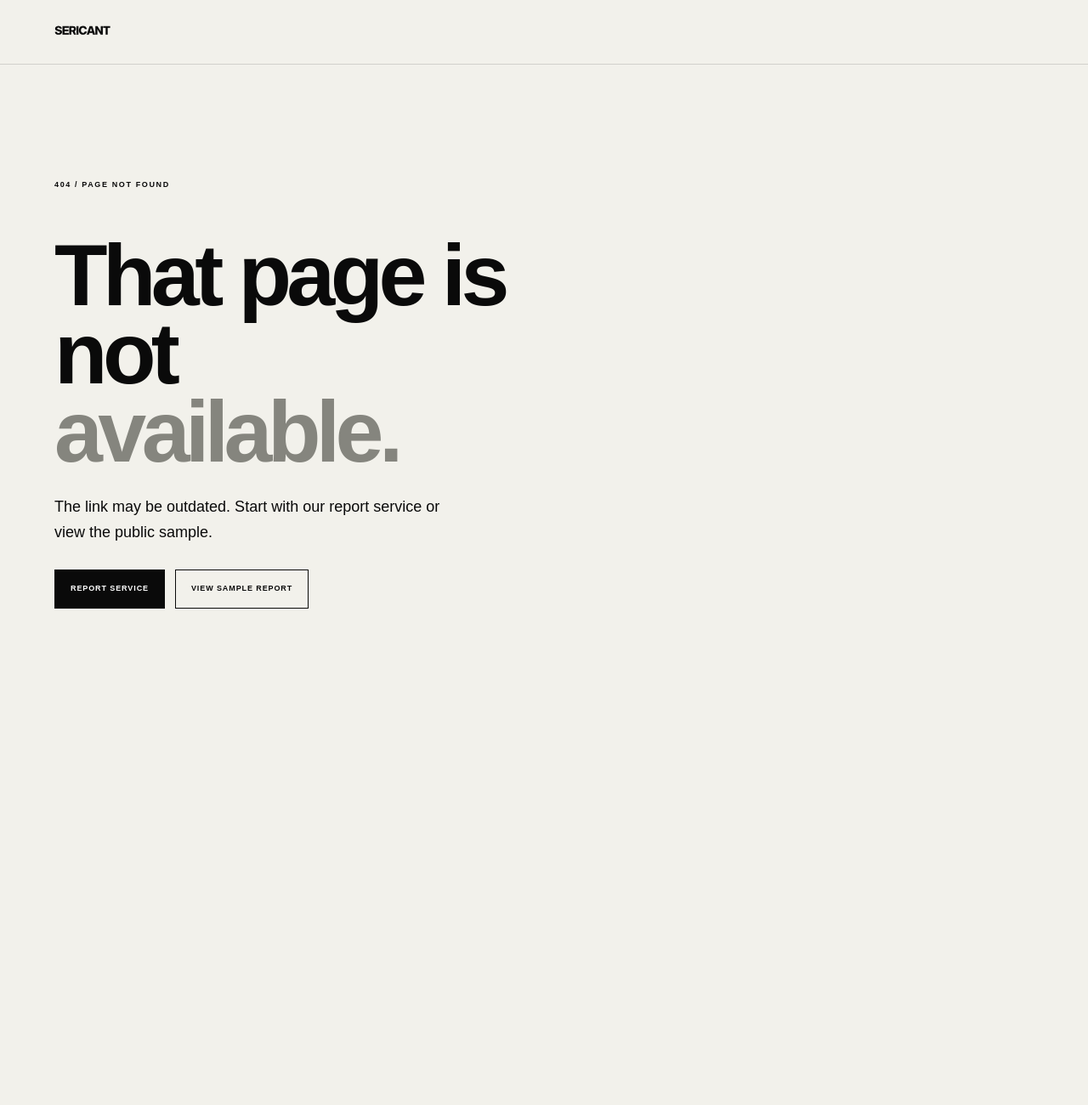
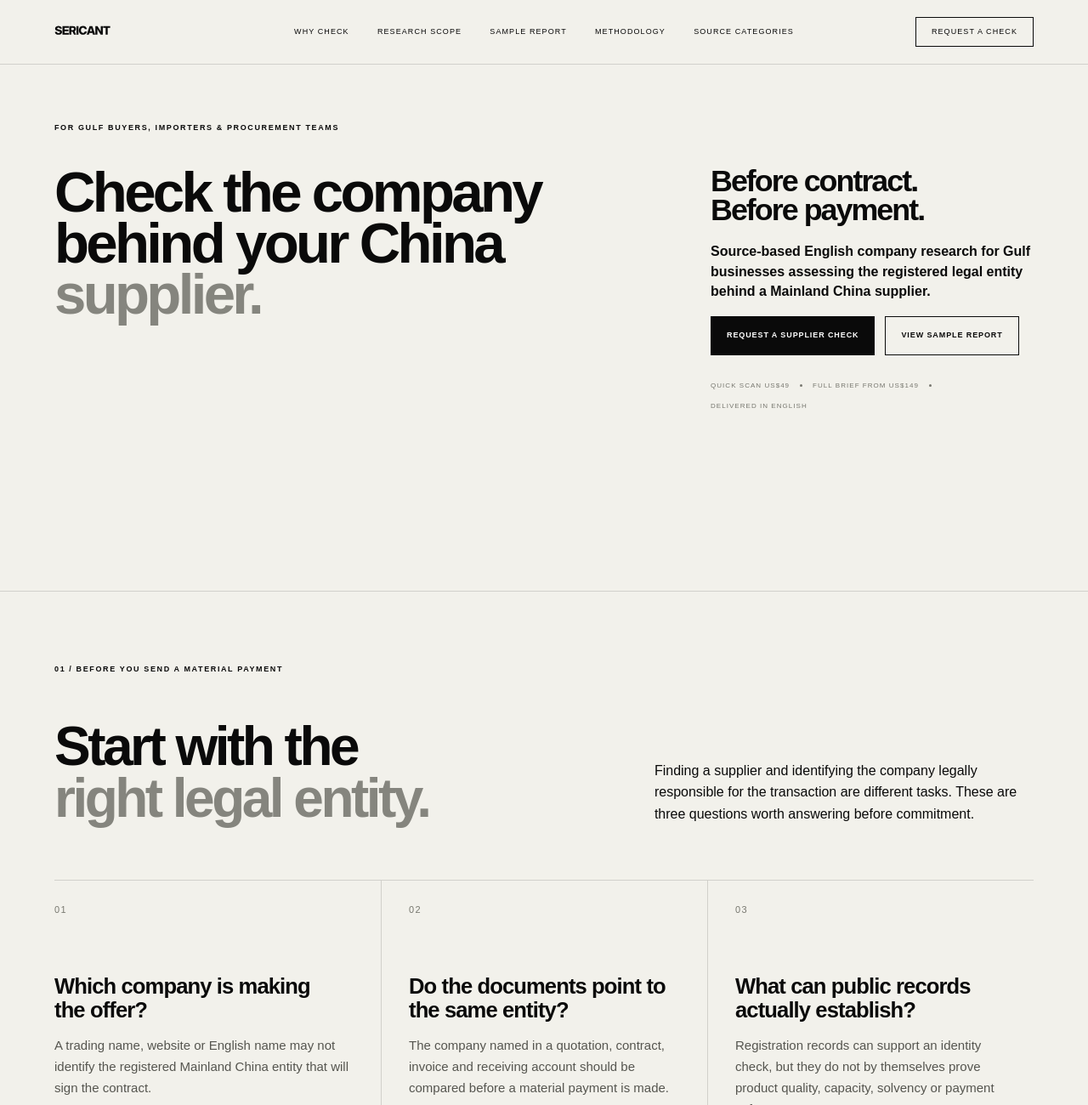
Before and after one commit to lingoescn-droid/sericant-website, a Next.js app: page /china-supplier-check-gulf in a window 1280 px wide. Before the commit this address had no page. Shown: the top 1300 px of the page at 85% size. Before the commit the page ends 800 px from the top, so only its background shows below. Built offline with nearby package versions, Linux system fonts and the light colour scheme.

Commit message:
Add Gulf buyer supplier-check landing page

```diff
--- /dev/null
+++ b/app/china-supplier-check-gulf/page.tsx
@@ -0,0 +1,235 @@
+import type { Metadata } from "next";
+import Link from "next/link";
+import BriefProducts from "../components/BriefProducts";
+import SericantLogo from "../components/SericantLogo";
+
+export const metadata: Metadata = {
+  title: "China Supplier Checks for Gulf Buyers",
+  description:
+    "Source-based English company research for Gulf businesses assessing the legal entity behind a Mainland China supplier before payment or contract.",
+  alternates: { canonical: "/china-supplier-check-gulf" },
+  openGraph: {
+    title: "China Supplier Checks for Gulf Buyers | Sericant",
+    description:
+      "Identify and assess the registered legal entity behind a Mainland China supplier through clear English research with traceable sources and visible limitations.",
+    url: "https://www.sericant.com/china-supplier-check-gulf",
+    type: "website"
+  }
+};
+
+const riskQuestions = [
+  {
+    number: "01",
+    title: "Which company is making the offer?",
+    text: "A trading name, website or English name may not identify the registered Mainland China entity that will sign the contract."
+  },
+  {
+    number: "02",
+    title: "Do the documents point to the same entity?",
+    text: "The company named in a quotation, contract, invoice and receiving account should be compared before a material payment is made."
+  },
+  {
+    number: "03",
+    title: "What can public records actually establish?",
+    text: "Registration records can support an identity check, but they do not by themselves prove product quality, capacity, solvency or payment safety."
+  }
+];
+
+const researchScope = [
+  "Chinese legal name and available identifiers",
+  "Current registration status",
+  "Registered address and legal representative",
+  "Publicly disclosed business scope",
+  "Available ownership and management information",
+  "Relevant public-record signals within the confirmed scope",
+  "Traceable source references and review dates",
+  "Information gaps and suggested follow-up checks"
+];
+
+export default function GulfSupplierCheckPage() {
+  const serviceSchema = {
+    "@context": "https://schema.org",
+    "@type": "Service",
+    name: "China Supplier Checks for Gulf Buyers",
+    serviceType: "Source-based company research",
+    provider: {
+      "@type": "Organization",
+      name: "Sericant Limited",
+      url: "https://www.sericant.com"
+    },
+    areaServed: [
+      { "@type": "Country", name: "Saudi Arabia" },
+      { "@type": "Country", name: "United Arab Emirates" },
+      { "@type": "Place", name: "Gulf Cooperation Council" }
+    ],
+    audience: {
+      "@type": "BusinessAudience",
+      audienceType: "Gulf buyers, importers and procurement teams"
+    },
+    url: "https://www.sericant.com/china-supplier-check-gulf"
+  };
+
+  return (
+    <main className="gulfLanding">
+      <script
+        type="application/ld+json"
+        dangerouslySetInnerHTML={{ __html: JSON.stringify(serviceSchema) }}
+      />
+
+      <header className="topbar">
+        <Link href="/" className="logo"><SericantLogo /></Link>
+        <nav className="desktopNav">
+          <a href="#risk">Why check</a>
+          <a href="#scope">Research scope</a>
+          <Link href="/sample-report">Sample report</Link>
+          <Link href="/methodology">Methodology</Link>
+          <Link href="/sources">Source categories</Link>
+        </nav>
+        <Link href="/due-diligence/intake" className="topCta">Request a check</Link>
+      </header>
+
+      <section className="hero serviceHero gulfHero">
+        <div className="eyebrow">FOR GULF BUYERS, IMPORTERS & PROCUREMENT TEAMS</div>
+        <div className="serviceHeroLayout">
+          <h1>
+            <span>Check the company</span>
+            <span>behind your China</span>
+            <span>supplier.</span>
+          </h1>
+          <div className="serviceHeroAside">
+            <p className="serviceHeroStatement">Before contract.<br />Before payment.</p>
+            <p className="heroText">
+              Source-based English company research for Gulf businesses assessing
+              the registered legal entity behind a Mainland China supplier.
+            </p>
+            <div className="heroActions">
+              <Link href="/due-diligence/intake" className="btn primary">Request a supplier check</Link>
+              <Link href="/sample-report" className="btn secondary">View sample report</Link>
+            </div>
+            <div className="heroMeta">
+              <span>QUICK SCAN US$49</span><i />
+              <span>FULL BRIEF FROM US$149</span><i />
+              <span>DELIVERED IN ENGLISH</span>
+            </div>
+          </div>
+        </div>
+      </section>
+
+      <section className="section gulfRisk" id="risk">
+        <div className="sectionLabel">01 / BEFORE YOU SEND A MATERIAL PAYMENT</div>
+        <div className="gulfSectionIntro">
+          <h2>Start with the<br /><em>right legal entity.</em></h2>
+          <p>
+            Finding a supplier and identifying the company legally responsible for
+            the transaction are different tasks. These are three questions worth
+            answering before commitment.
+          </p>
+        </div>
+        <div className="gulfRiskGrid">
+          {riskQuestions.map((item) => (
+            <article key={item.number}>
+              <span>{item.number}</span>
+              <h3>{item.title}</h3>
+              <p>{item.text}</p>
+            </article>
+          ))}
+        </div>
+      </section>
+
+      <section className="section gulfScope" id="scope">
+        <div className="sectionLabel">02 / WHAT SERICANT CAN RESEARCH</div>
+        <div className="twoCol gulfScopeLayout">
+          <div>
+            <h2>Evidence you can<br /><em>read and trace.</em></h2>
+            <p className="gulfScopeLead">
+              Each engagement begins with the target company and the decision you
+              need to support. Scope, fee and estimated delivery date are confirmed
+              before payment.
+            </p>
+          </div>
+          <ul className="gulfCheckList">
+            {researchScope.map((item) => <li key={item}>{item}</li>)}
+          </ul>
+        </div>
+      </section>
+
+      <section className="darkSection gulfBoundary">
+        <div className="sectionLabel light">03 / WHAT THE BRIEF DOES NOT PROVE</div>
+        <div className="twoCol">
+          <h2>Company research,<br /><em>not a safety guarantee.</em></h2>
+          <div className="bodyCopy lightCopy">
+            <p>
+              A Sericant brief does not replace a factory inspection, product test,
+              sample review, contract advice or payment-control arrangement.
+            </p>
+            <p>
+              It is informational research—not legal advice or opinion, an audit,
+              credit rating, investment recommendation, formal KYC determination,
+              AML certification or verification guarantee.
+            </p>
+            <p>
+              Public information may be incomplete or delayed. Material decisions
+              should combine entity research with appropriate commercial,
+              inspection and professional checks.
+            </p>
+          </div>
+        </div>
+      </section>
+
+      <section className="section gulfProducts" id="products">
+        <div className="sectionLabel">04 / CHOOSE THE DEPTH</div>
+        <div className="gulfProductsIntro">
+          <h2>Start small.<br /><em>Go deeper when needed.</em></h2>
+          <p>One target company per brief. English PDF delivery with the available sources and limitations made visible.</p>
+        </div>
+        <BriefProducts />
+      </section>
+
+      <section className="section gulfSample">
+        <div className="sectionLabel">05 / REVIEW THE OUTPUT</div>
+        <div className="twoCol gulfSampleLayout">
+          <div>
+            <h2>See how the<br /><em>evidence is presented.</em></h2>
+          </div>
+          <div className="bodyCopy">
+            <p>
+              Explore a watermarked 15-page public-records research sample showing
+              how Sericant separates disclosed facts, source references, analysis
+              boundaries and unanswered questions.
+            </p>
+            <div className="heroActions">
+              <Link href="/sample-report" className="btn primary">Explore the sample</Link>
+              <a href="/reports/sericant-sample-waterjet-beijing.pdf" download className="btn secondary">Download PDF</a>
+            </div>
+          </div>
+        </div>
+      </section>
+
+      <section className="contact gulfContact">
+        <div className="sectionLabel">06 / REQUEST A CHINA SUPPLIER CHECK</div>
+        <h2>Confirm the company<br />before you commit.</h2>
+        <div className="heroActions">
+          <Link href="/due-diligence/intake" className="btn primary">Submit company details</Link>
+          <a href="mailto:hello@sericant.com" className="btn secondary">Email Sericant</a>
+        </div>
+        <p>No payment is required when you submit a request. We confirm the available scope, fee and estimated delivery date first.</p>
+        <a href="mailto:hello@sericant.com" className="contactEmail">hello@sericant.com ↗</a>
+        <p>Sericant Limited · Hong Kong</p>
+      </section>
+
+      <footer>
+        <div className="footerBrand"><SericantLogo /></div>
+        <div className="footerLinks">
+          <Link href="/">Home</Link>
+          <Link href="/sample-report">Sample report</Link>
+          <Link href="/methodology">Methodology</Link>
+          <Link href="/sources">Source categories</Link>
+          <Link href="/responsible-ai-data">Responsible AI & Data</Link>
+          <Link href="/privacy">Privacy</Link>
+          <Link href="/terms">Terms</Link>
+        </div>
+        <div>© 2026 Sericant Limited · Hong Kong<br />Room 602, 6/F, Kai Yue Commercial Building, 2C Argyle Street, Mong Kok, Kowloon, Hong Kong</div>
+      </footer>
+    </main>
+  );
+}
```
